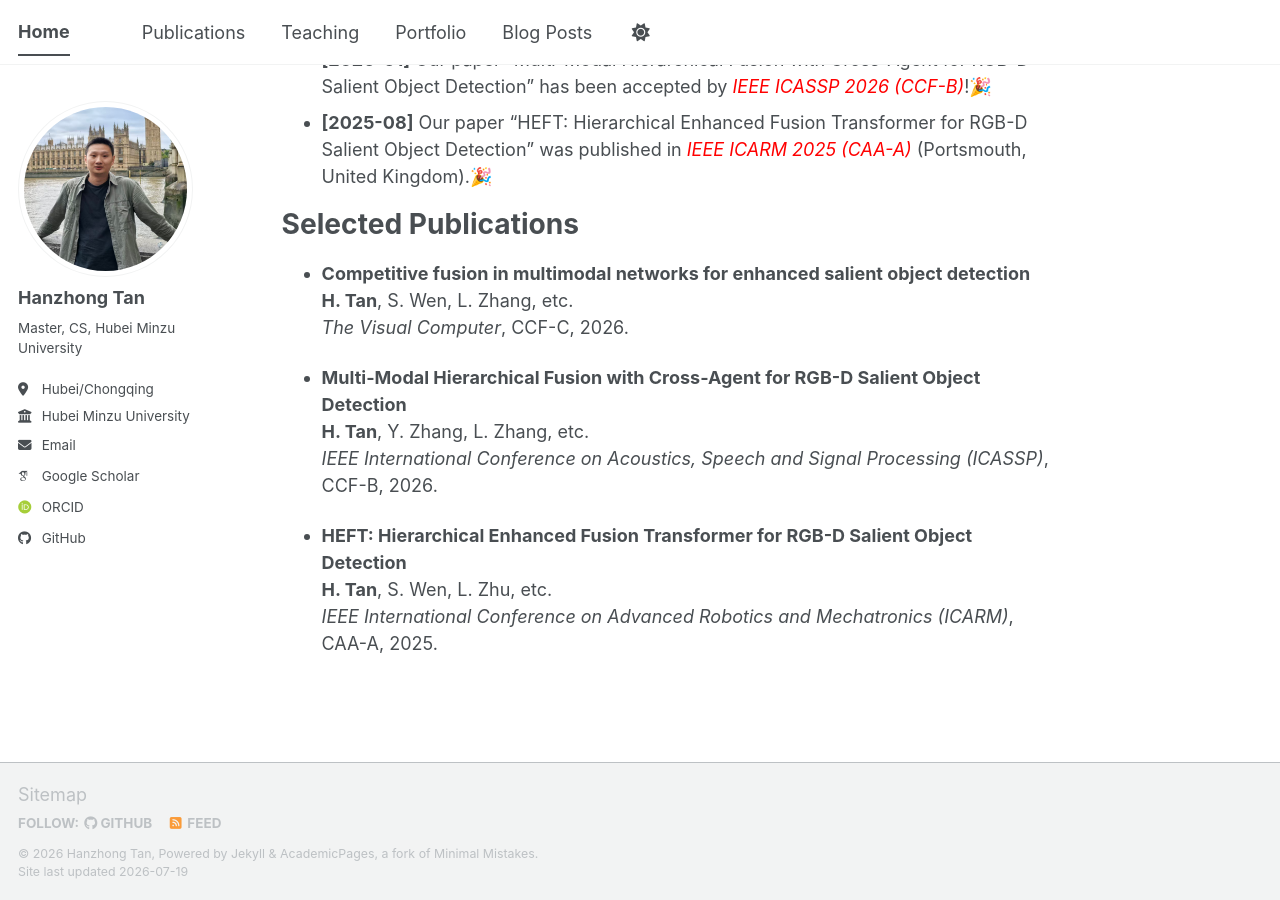
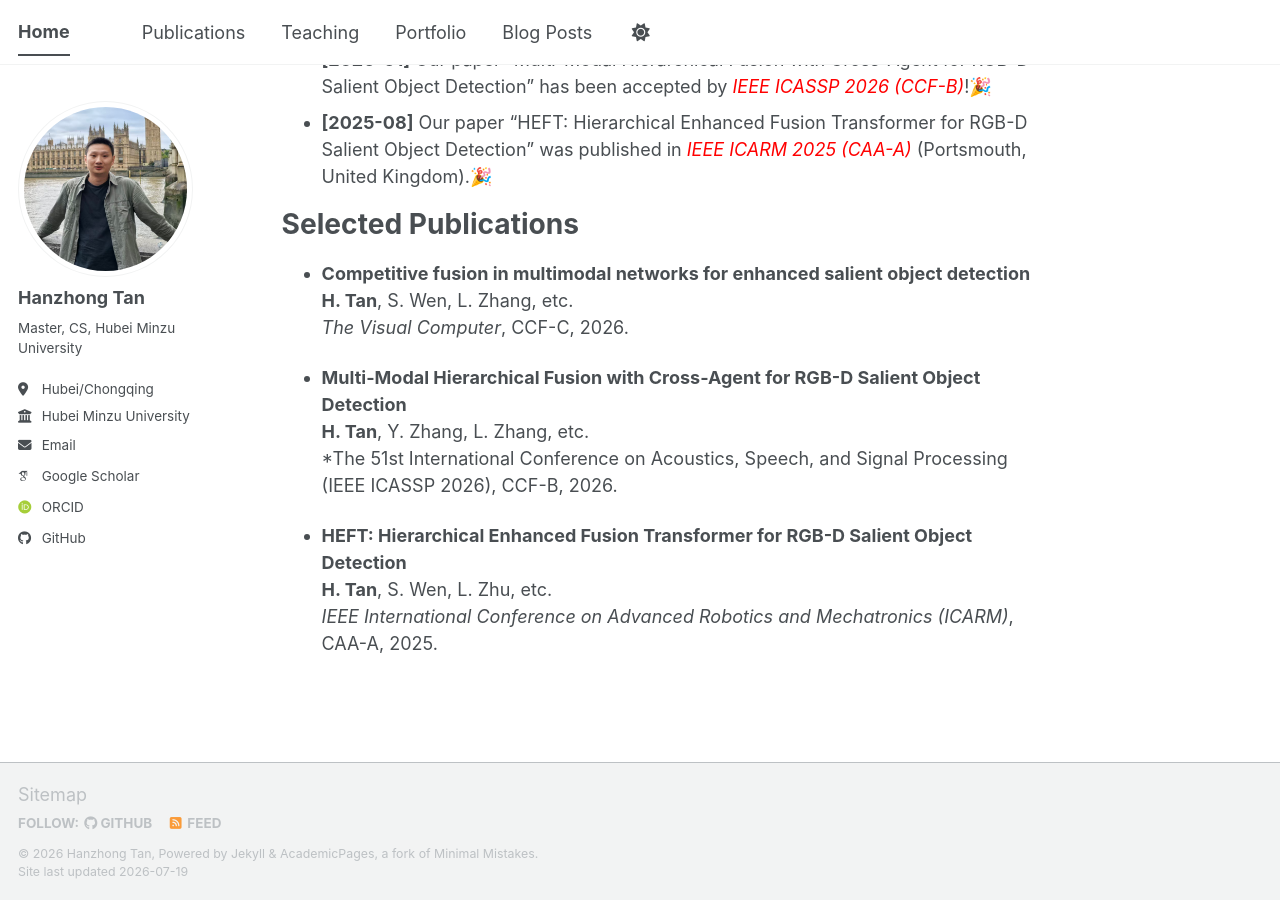
Before and after one commit to liangjiaxiaoqi/liangjiaxiaoqi.github.io, a Jekyll site: the page built from _pages/about.md, in a window 1280 px wide and 900 px high, scrolled down 548 px. Built offline with Jekyll 4.4.1, drawn with Linux system fonts in a browser that asks for light colours; some web fonts are replaced; a script bundle is joined from its source files by our own code; library files that are not in the unit come from our copies.

Commit message:
Update about.md

```diff
--- a/_pages/about.md
+++ b/_pages/about.md
@@ -39,7 +39,7 @@ Selected Publications
 
 * **Multi-Modal Hierarchical Fusion with Cross-Agent for RGB-D Salient Object Detection**
   <br>**H. Tan**, Y. Zhang, L. Zhang, etc.
-  *IEEE International Conference on Acoustics, Speech and Signal Processing (ICASSP)*, CCF-B, 2026. <!-- (Accepted)-->
+  *The 51st International Conference on Acoustics, Speech, and Signal Processing (IEEE ICASSP 2026), CCF-B, 2026.<!-- IEEE International Conference on Acoustics, Speech and Signal Processing (ICASSP)*, CCF-B, 2026.--> <!-- (Accepted)-->
 
 * **HEFT: Hierarchical Enhanced Fusion Transformer for RGB-D Salient Object Detection**
   <br>**H. Tan**, S. Wen, L. Zhu, etc.
```
